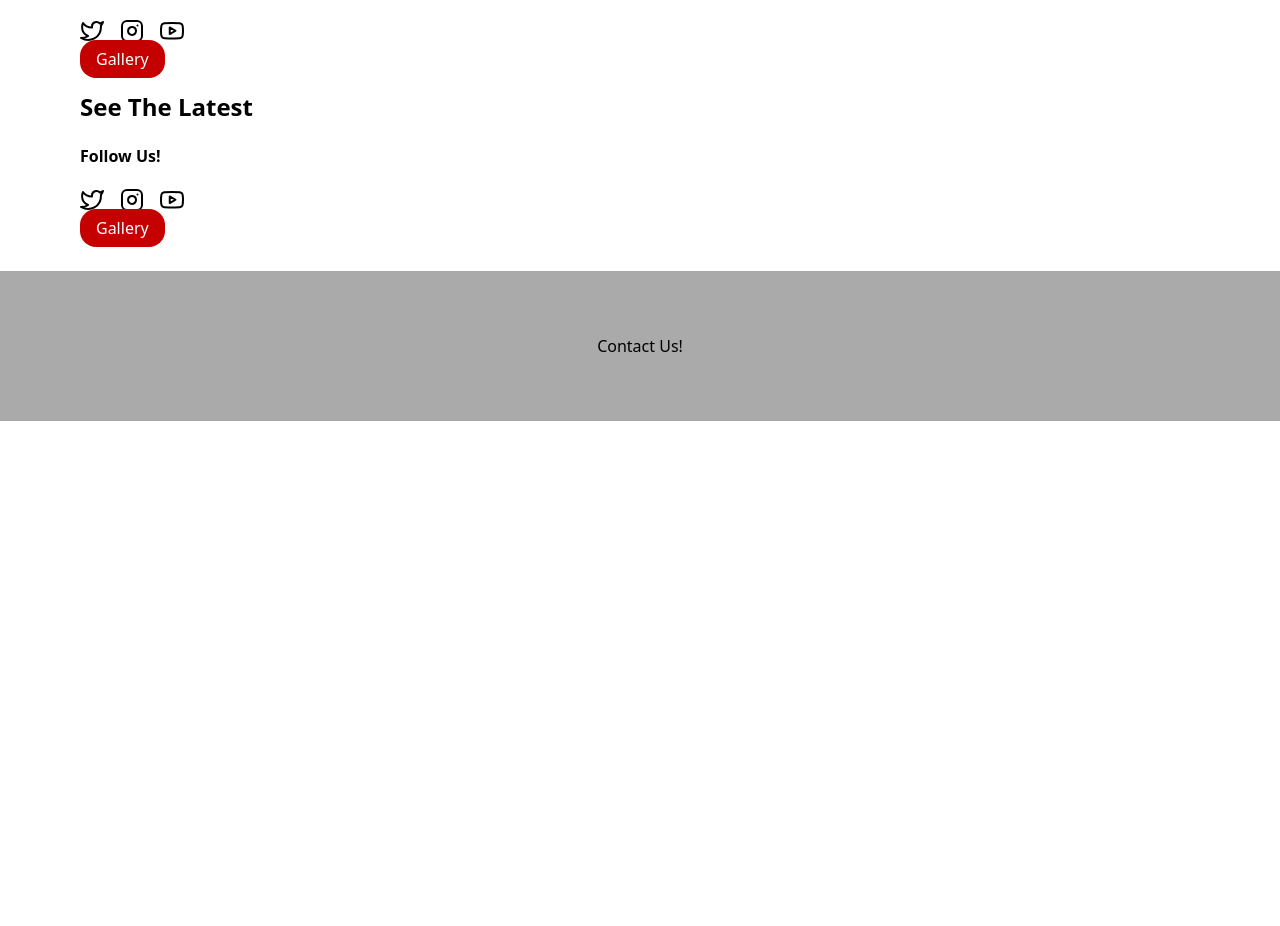
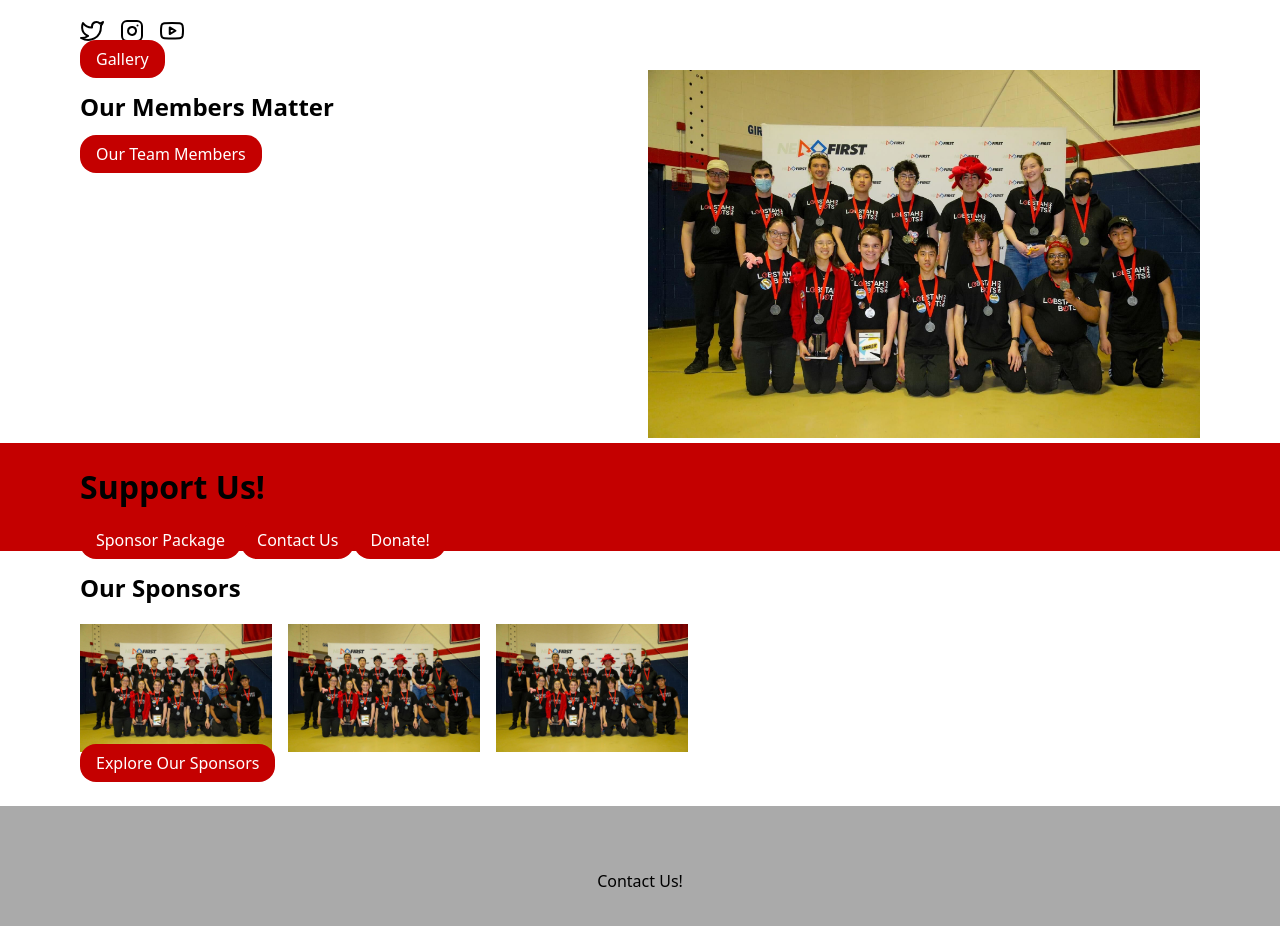
Before and after one commit to lobstahbots/lobstahbots.com, a Next.js app: page / in a window 1280 px wide. Shown: the part 1700-2626 px from the top of the page. Before the commit the page ends 2121 px from the top, so only its background shows below. Built offline with nearby package versions, Linux system fonts and the light colour scheme.

Commit message:
add final sections

```diff
--- a/pages/index.module.css
+++ b/pages/index.module.css
@@ -1,7 +1,12 @@
 .section {
+  min-height: 12fr;
+  color: black;
+}
+
+.highlightedSection {
   min-height: 1fr;
-  background-color: white;
   color: black;
+  background-color: #c40000;
 }
 
 .teamPhoto {
@@ -13,10 +18,24 @@
   color: white;
 }
 
-.sectionWithCols {
+.sectionWith2_1Cols {
   display: grid;
   grid-template-areas: "left right";
   grid-template-columns: 2fr 1fr;
+  column-gap: 1em;
+}
+
+.sectionWith1_2Cols {
+  display: grid;
+  grid-template-areas: "left right";
+  grid-template-columns: 1fr 2fr;
+  column-gap: 1em;
+}
+
+.sectionWith1_1Cols {
+  display: grid;
+  grid-template-areas: "left right";
+  grid-template-columns: 1fr 1fr;
   column-gap: 1em;
 }
 
@@ -47,3 +66,13 @@
   display: flex;
   gap: 1em;
 }
+
+.gallery {
+  display: flex;
+  gap: 1em;
+}
+
+.sponsorLogo {
+  width: 12em;
+  height: auto;
+}
--- a/pages/index.tsx
+++ b/pages/index.tsx
@@ -20,7 +20,7 @@ export default function Page () {
       <div className = {styles.section}>
         <div className = "container">
           <h2>What is the FIRST Robotics Competition?</h2>
-          <div className = {styles.sectionWithCols}>
+          <div className = {styles.sectionWith2_1Cols}>
             <div className = {styles.leftCol}>
               <p>
                 FIRST (For Inspiration and Recognition of Science and Technology) was founded in 1992 by Dean Kamen, inventor of the Segway. The mission of FIRST is to inspire young people to be science and technology leaders, by engaging them in exciting programs that build STEM skills and teach self-confidence, communication, and leadership. The FIRST Robotics Competition is an international program consisting of thousands of teams and tens of thousands of students. In FRC, students have just a few weeks to design, build, and code a 100+ pound robot that can compete in a complex engineering challenge. FRC gives students exposure to engineering, technical design, business management, marketing and many more skills that can be used in college and industry. Most FIRST alumni go to a 4-year college and end up employed in the STEM industry.
@@ -37,8 +37,8 @@ export default function Page () {
       <div className = {styles.section}>
         <div className = "container">
           <h2>Explore the 2023 Season</h2>
-          <div className = {styles.sectionWithCols}>
-            <div className = {styles.leftCol}>
+          <div className = {styles.sectionWith1_2Cols}>
+            <div className = {styles.rightCol}>
               <h4>
                 <Link href = "https://www.thebluealliance.com/event/2023week0">Event 1: 2023 Week 0 in Nashua, NH</Link>
               </h4>
@@ -54,7 +54,7 @@ export default function Page () {
               <Link href= "/history" className = {styles.moreButton}>Explore Past Years</Link>
             </div>
 
-            <div className = {styles.rightCol}>
+            <div className = {styles.leftCol}>
               <Image src = {teamPhoto} alt = "Robot Photo" className = {styles.teamPhoto}/>
             </div>
           </div>
@@ -74,14 +74,40 @@ export default function Page () {
       </div>
       <div className = {styles.section}>
         <div className = "container">
-          <h2>See The Latest</h2>
-          <h4>Follow Us!</h4>
-          <div className = {styles.mediaIcons}>
-            <Link href = "https://twitter.com/"><Twitter/></Link>
-            <Link href = "https://instagram.com/"><Instagram/></Link>
-            <Link href = "https://youtube.com/"><Youtube/></Link>
+          <div className = {styles.sectionWith1_1Cols}>
+            <div className = {styles.leftCol}>
+              <h2>Our Members Matter</h2>
+              <Link href= "/team" className = {styles.moreButton}>Our Team Members</Link>
+            </div>
+            <div className = {styles.rightCol}>
+              <Image src = {teamPhoto} alt = "Team Photo" className = {styles.teamPhoto}/>
+            </div>
           </div>
-          <Link href= "/gallery" className = {styles.moreButton}>Gallery</Link>
+        </div>
+      </div>
+      <div className = {styles.highlightedSection}>
+        <div className = "container">
+          <div className = {styles.sectionWith1_1Cols}>
+            <div className = {styles.leftCol}>
+              <h1>Support Us!</h1>
+              <Link href= "/sponsors" className = {styles.moreButton}>Sponsor Package</Link>
+              <Link href= "/contact" className = {styles.moreButton}>Contact Us</Link>
+              <Link href= "/donate" className = {styles.moreButton}>Donate!</Link>
+            </div>
+            <div className = {styles.rightCol}>
+            </div>
+          </div>
+        </div>
+      </div>
+      <div className = {styles.section}>
+        <div className = "container">
+          <h2>Our Sponsors</h2>
+          <div className = {styles.gallery}>
+            <Image src = {teamPhoto} alt = "Team Photo" className = {styles.sponsorLogo}/>
+            <Image src = {teamPhoto} alt = "Team Photo" className = {styles.sponsorLogo}/>
+            <Image src = {teamPhoto} alt = "Team Photo" className = {styles.sponsorLogo}/>
+          </div>
+          <Link href= "/sponsors" className = {styles.moreButton}>Explore Our Sponsors</Link>
         </div>
       </div>
     </main>
```
